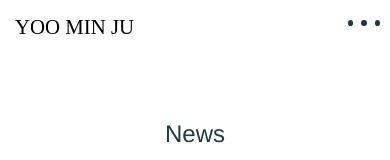
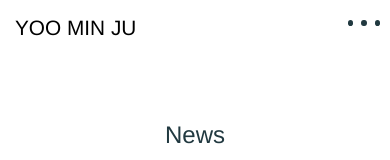
Before and after one commit to YooUisun/yoominju, a React (Create React App) app: page /news in a window 390 px wide. Shown: the top 160 px of the page. Built offline with nearby package versions, Linux system fonts and the light colour scheme.

Commit message:
글씨 사이즈 변경 및 폰트 추가가

```diff
--- a/src/NavBar/NavBar.css
+++ b/src/NavBar/NavBar.css
@@ -16,8 +16,9 @@
   text-decoration: none;
   color: inherit;
   font-size: 1.3rem;
-  font-weight: 300;
+  font-weight: 200;
   margin: 0px 0 0 0px;
+
 }
 .logo {
   margin-top: 13px;
@@ -25,6 +26,7 @@
   font-size: 1.5rem;
   min-width: 150px;
   white-space: nowrap;
+  font-family: "Helvetica Neue", sans-serif;
 }
 
 .nav-list {
@@ -103,7 +105,6 @@
     background: #fff;
     padding: 0.75rem 1rem;
     box-shadow: 0 8px 16px rgba(33,57,64,0.2);
-    border-radius: 8px;
     flex-direction: column;
     gap: 0.8rem;
     white-space: nowrap;
```
